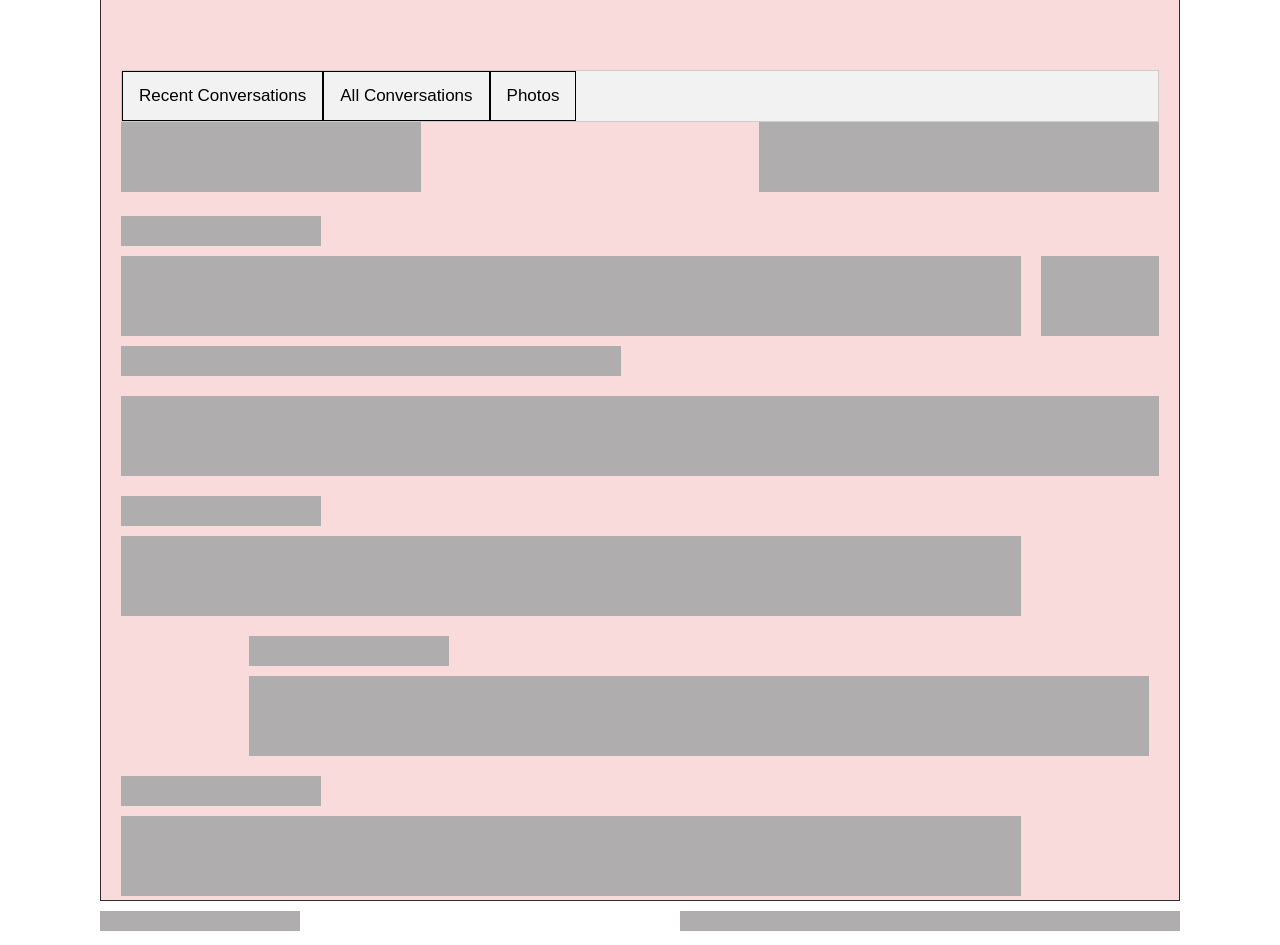
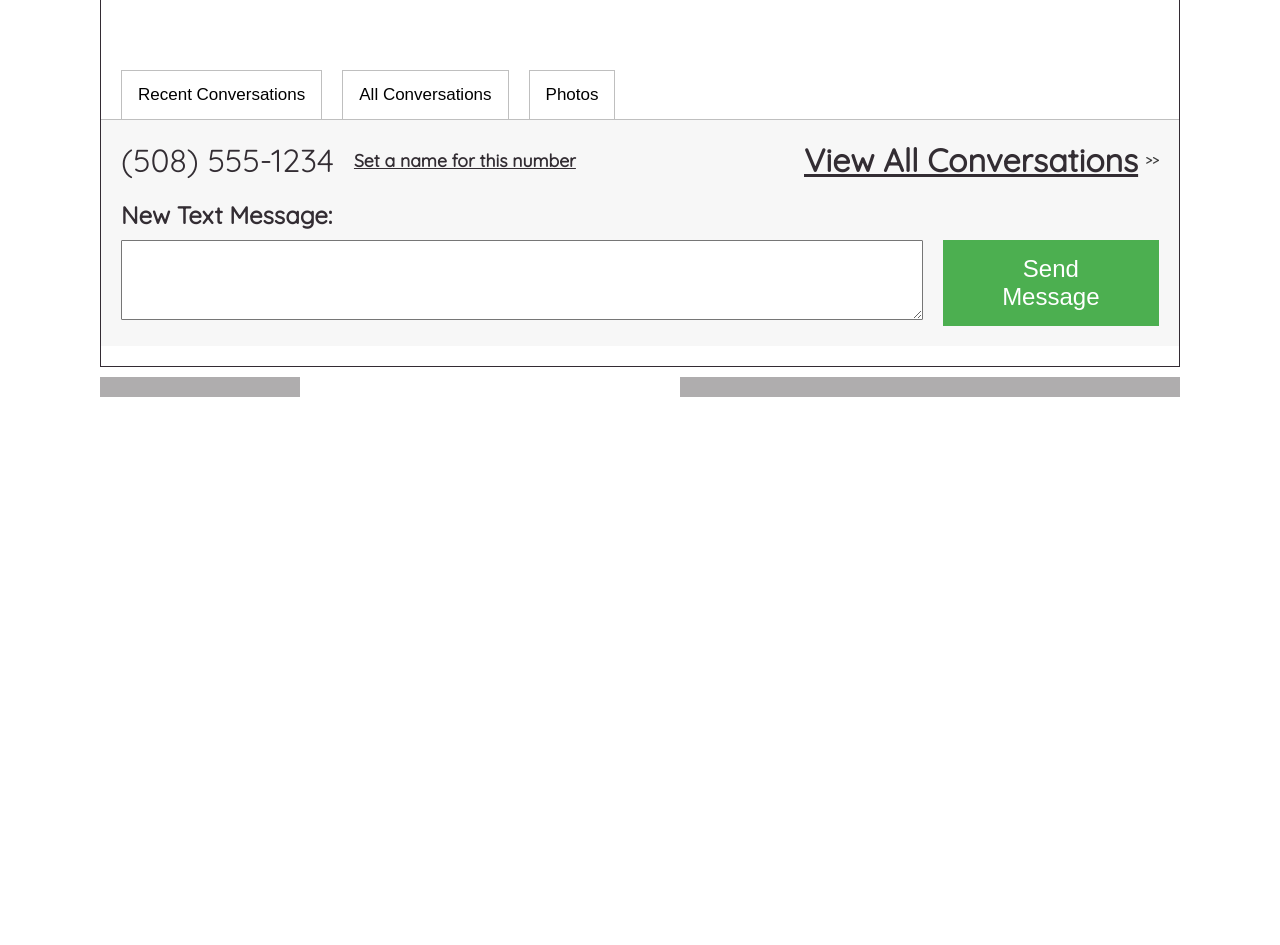
Before and after one commit to othnielalexander/Assignment-2, a plain HTML site: page index.html in a window 1280 px wide. Shown: the part 640-1585 px from the top of the page. After the commit the page ends 1051 px from the top, so only its background shows below. Drawn offline with Linux system fonts and the light colour scheme.

Commit message:
till top section

```diff
--- a/index.html
+++ b/index.html
@@ -17,11 +17,12 @@
   <body>
     <div class="container">
       <section class="border-box">
-        <header>
-          <div class="site-title">
-            <strong class="main-title-left">Textify</strong>
-            <p class="main-title-subtitle">Because Text Messaging Rocks</p>
+        <header class="site-title">
+          <div class="main-title">
+            <strong class="main-title-left">Textify</strong>Because Text
+            Messaging Rocks
           </div>
+
           <nav>
             <ul>
               <li>
@@ -31,15 +32,15 @@
           </nav>
         </header>
 
-        <div class="number-row2">
-          <div class="box-r2">(212) 555-1234</div>
-          <div class="box-r3">
+        <div class="number-row">
+          <div class="main-number">(212) 555-1234</div>
+          <div class="number-desc">
             <a class="all-links" href="#">What is this number?</a>
           </div>
         </div>
 
-        <div class="row-4">
-          <div class="row4-row1">
+        <div class="message-container">
+          <div class="message-row1">
             <div class="row-col-title">To:</div>
             <div class="row1-col-2">
               <input
@@ -92,32 +93,32 @@
           <button class="tablinks">All Conversations</button>
           <button class="tablinks">Photos</button>
         </div>
-        <div class="top-header-row-2">
-          <div class="rectangle-1-2"></div>
-          <div class="rectangle-2-2"></div>
-        </div>
-        <div class="content-1">
-          <div class="content1-col1-row1"></div>
-          <div class="content1-cols-row2">
-            <div class="content1-col1-row2"></div>
-            <div class="content1-col2-row2"></div>
+        <div id="#" class="tabcontent">
+          <div class="top-header-row-2">
+            <div class="top-left-section2">
+              <div class="rectangle-1-1">(508) 555-1234</div>
+              <div class="rectangle-1-2">
+                <a class="all-links" href="#">Set a name for this number</a>
+              </div>
+            </div>
+            <div class="top-right-section2">
+              <a class="all-links new-link" href="#">View All Conversations</a>
+              <span class="small-brackets">&nbsp;&nbsp;&gt;&gt;</span>
+            </div>
           </div>
-          <div class="content1-col1-row3"></div>
-        </div>
-        <div class="content-2">
-          <div class="content2-row"></div>
-        </div>
-        <div class="content-3">
-          <div class="content1-col1-row1"></div>
-          <div class="content1-col1-row2"></div>
-        </div>
-        <div class="content-4">
-          <div class="content4-col1-row1"></div>
-          <div class="content4-col1-row2"></div>
-        </div>
-        <div class="content-5">
-          <div class="content5-col1-row1"></div>
-          <div class="content5-col1-row2"></div>
+
+          <div class="new-text-message">
+            <div class="heading-message">New Text Message:</div>
+            <div class="content1-cols-row2">
+              <div class="content1-col1-row2">
+                <textarea
+                class="message"
+                name="new-text-message"
+                id="new-text-message"
+                ></textarea>
+              </div>
+              <div class="content1-col2-row2"><button class="button-row3">Send Message</button></div>
+            </div>
         </div>
       </section>
     </div>
--- a/styles.css
+++ b/styles.css
@@ -1,29 +1,24 @@
+/* =============
+Universal Custom Css Start
+================ */
+
 * {
   box-sizing: border-box;
 }
 
 body {
-  margin: 0px;
-  font-size: 16px;
+  margin: 0;
+  font-size: 1rem;
   font-family: "Quicksand", sans-serif;
   color: #332d33;
 }
 
 .container {
   border: 1px solid #332b33;
-  margin: 0px 100px;
+  margin: 0 100px;
   position: relative;
   border-top-width: 10px;
 }
-
-.border-box {
-  background-color: #fff;
-  padding: 0px 20px;
-}
-
-/* =============
-Universal Custom Css Start
-================ */
 
 .all-links {
   font-size: 1.1rem;
@@ -31,12 +26,18 @@ Universal Custom Css Start
   color: #332d33;
 }
 
+span {
+  font-weight: bold;
+}
+
 /* =============
-Universal Custom Css END
+Section 1
 ================ */
 
-/* Section 1 */
-/* row 1 */
+.border-box {
+  background-color: #fff;
+  padding: 0px 20px;
+}
 
 header {
   display: flex;
@@ -51,8 +52,13 @@ header {
 
 .site-title {
   height: 70px;
-  width: 40%;
   font-size: 2rem;
+  display: flex;
+  align-items: center;
+  justify-content: space-between;
+}
+
+.main-title {
   display: flex;
   align-items: center;
 }
@@ -61,12 +67,6 @@ header {
   padding-right: 10px;
   font-family: "Roboto", sans-serif;
   font-weight: bolder;
-}
-
-.main-title-subtitle {
-  font-family: "Quicksand", sans-serif;
-  font-weight: light;
-  font-size: 1.5rem;
 }
 
 .nav {
@@ -81,15 +81,25 @@ nav ul {
   font-size: 1.25rem;
 }
 
+@media (max-width: 675px) {
+  .site-title {
+    flex-direction: column;
+  }
+
+  .main-title {
+    flex-direction: column;
+  }
+}
+
 /* row 2 */
 
-.number-row2 {
+.number-row {
   display: flex;
   flex-direction: column;
   justify-content: space-between;
 }
 
-.box-r2 {
+.main-number {
   height: 100px;
   width: 40%;
   margin: 0 auto;
@@ -104,7 +114,7 @@ nav ul {
 
 /* row 3 */
 
-.box-r3 {
+.number-desc {
   height: 30px;
   width: 15%;
   margin: 10px auto 10px auto;
@@ -116,7 +126,7 @@ nav ul {
 /* row 4 */
 
 /* Ultimate Parent */
-.row-4 {
+.message-container {
   background-color: #f2f2f2;
   padding: 40px;
   height: 380px;
@@ -124,7 +134,7 @@ nav ul {
 }
 
 /* First Row Parent */
-.row4-row1 {
+.message-row1 {
   display: flex;
   align-items: center;
 }
@@ -207,7 +217,6 @@ nav ul {
 /* the next small row after the big box */
 .row2-col-2-r2 {
   margin-top: 10px;
-  width: 30%;
   height: 30px;
 }
 
@@ -221,7 +230,6 @@ nav ul {
 
 /* column 1 of last row */
 .row3-col-2-r3-c1 {
-  width: 30%;
   height: 80px;
   display: flex;
   align-items: center;
@@ -243,27 +251,33 @@ nav ul {
 /* column 2 of last row */
 .row3-col-2-r3-c2 {
   padding-left: 20px;
-  width: 45%;
   height: 40px;
   display: flex;
   align-items: center;
 }
 
-/* row 5 */
+/* =============
+Section 2
+================ */
+
+.border-box-2 {
+  border-top: none;
+  width: 100%;
+  margin-top: 50px;
+  padding: 20px 0px;
+}
 
 /* Tabs */
 
 .tab {
-  margin-top: 50px;
   overflow: hidden;
-  border: 1px solid #ccc;
-  background-color: #f2f2f2;
 }
 
 .tab button {
   background-color: inherit;
   float: left;
-  border: 1px solid black;
+  border: 1px solid #bfbfbf;
+  border-bottom: none;
   outline: none;
   cursor: pointer;
   padding: 14px 16px;
@@ -271,14 +285,24 @@ nav ul {
   font-size: 17px;
 }
 
+.tablinks {
+  margin-left: 20px;
+}
+
 /* Change background color of buttons on hover */
 .tab button:hover {
-  background-color: #ddd;
+  background-color: #f7f7f7;
 }
 
 /* Create an active/current tablink class */
 .tab button.active {
-  background-color: #ccc;
+  background-color: #f7f7f7;
+}
+
+.tabcontent {
+  background-color: #f7f7f7;
+  border-top: 1px solid #bfbfbf;
+  padding: 20px 20px;
 }
 
 .row-5 {
@@ -313,134 +337,92 @@ nav ul {
   margin-left: 400px;
 }
 
-/* section 2 */
-/* top nav*/
+/* ================
+ section 2
+ ==================*/
 
-.border-box-2 {
-  background-color: #f9dbdb;
-  border-top: none;
-  width: 100%;
-  padding: 20px 20px 0px 20px;
+/* top left for tab*/
+
+.top-header-row-2 {
+  display: flex;
+  justify-content: space-between;
+  align-items: center;
+}
+
+.top-left-section2 {
+  display: flex;
+  align-items: center;
+}
+
+.rectangle-1-1 {
+  overflow: hidden;
+  font-size: 2rem;
 }
 
 .rectangle-1-2 {
-  height: 70px;
-  width: 300px;
-  background-color: #afadae;
-  display: inline-block;
-  overflow: hidden;
+  padding-left: 20px;
 }
 
-.rectangle-2-2 {
-  height: 70px;
-  width: 400px;
-  background-color: #afadae;
-  float: right;
+.top-right-section2 {
+  font-style: normal;
+  color: #404040;
+  font-size: 2rem;
+  display: flex;
+  align-items: center;
 }
 
-/* content-1 */
-
-.content-1 {
-  margin-top: 20px;
+.new-link {
+  font-size: 2rem;
 }
 
-.content1-col1-row1 {
-  height: 30px;
-  width: 200px;
-  background-color: #afadae;
+/*================
+ content1 - textarea (New Text Message)
+ =================*/
+
+.new-text-message {
+}
+
+.heading-message {
+  margin-top: 20px;
+  font-size: 1.5rem;
+  font-weight: bolder;
 }
 
 .content1-cols-row2 {
   display: flex;
-  flex-flow: row;
 }
 
 .content1-col1-row2 {
   margin-top: 10px;
   height: 80px;
-  width: 900px;
+  width: 80%;
   background-color: #afadae;
   margin-right: 10px;
+  display: flex;
+}
+
+.content1-col1-row2 textarea {
+  flex: 1;
 }
 
 .content1-col2-row2 {
-  flex: 1;
+  display: flex;
   margin-top: 10px;
-  height: 80px;
-  width: 50px;
   background-color: #afadae;
   margin-left: 10px;
 }
 
-.content1-col1-row3 {
-  margin-top: 10px;
-  height: 30px;
-  width: 500px;
-  background-color: #afadae;
+.content1-col2-row2 button {
+  flex: 1;
 }
 
 /* content-2 */
 
-.content-2 {
-  margin-top: 20px;
-  display: flex;
-  flex-flow: row;
-}
-
-.content2-row {
-  flex: 1;
-  height: 80px;
-  width: 50px;
-  background-color: #afadae;
-}
-
 /* content-3 */
-
-.content-3 {
-  margin-top: 20px;
-}
 
 /* content-4 */
 
-.content-4 {
-  margin-top: 20px;
-  float: right;
-}
-
-.content4-col1-row1 {
-  height: 30px;
-  width: 200px;
-  background-color: #afadae;
-  right: 0px;
-}
-
-.content4-col1-row2 {
-  margin-top: 10px;
-  height: 80px;
-  width: 900px;
-  background-color: #afadae;
-  margin-right: 10px;
-}
-
 /* content-5 */
-.content-5 {
-  margin-top: 20px;
-  display: inline-block;
-}
-
-.content5-col1-row1 {
-  height: 30px;
-  width: 200px;
-  background-color: #afadae;
-}
-
-.content5-col1-row2 {
-  margin-top: 10px;
-  height: 80px;
-  width: 900px;
-  background-color: #afadae;
-  margin-right: 10px;
-}
 
 /* final footer */
 
```
